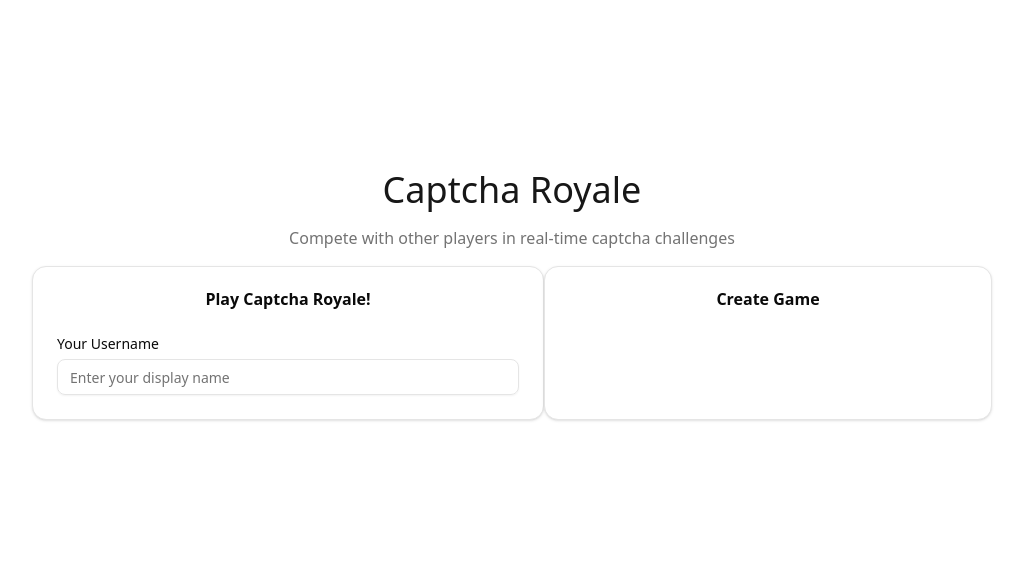
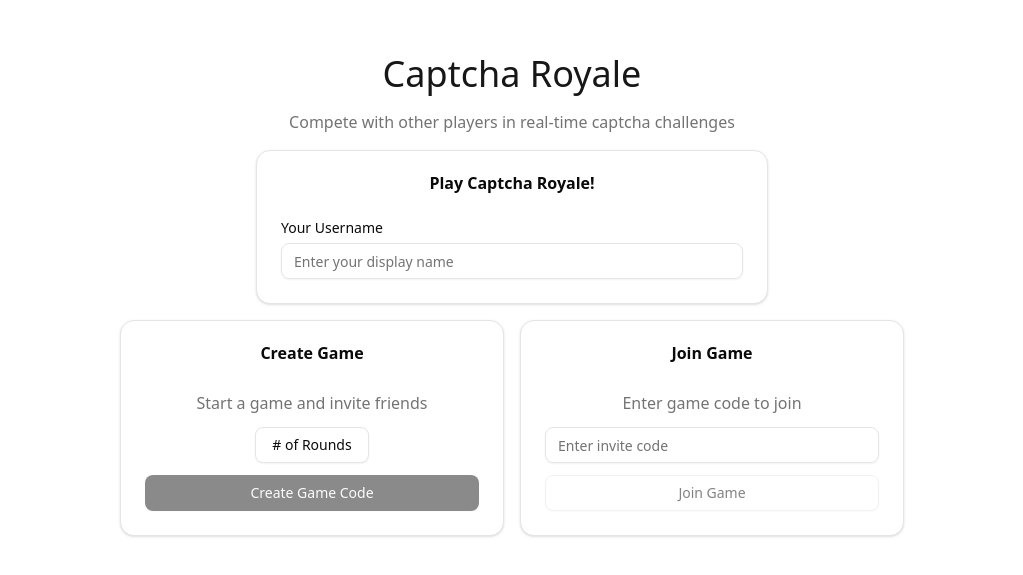
Before and after one commit to osh3276/captcha-royale, a React (Vite) app in the folder apps/web/: page /main-menu in a window 1280 px wide. Shown: the part 105-680 px from the top of the page, without its empty margins (128-1151 px from the left). Built offline with nearby package versions, Linux system fonts and the light colour scheme.

Commit message:
worked on main menu

```diff
--- a/apps/web/package.json
+++ b/apps/web/package.json
@@ -12,6 +12,7 @@
   "dependencies": {
     "@radix-ui/react-dropdown-menu": "^2.1.15",
     "@radix-ui/react-label": "^2.1.7",
+    "@radix-ui/react-scroll-area": "^1.2.9",
     "@radix-ui/react-separator": "^1.1.7",
     "@radix-ui/react-slot": "^1.2.3",
     "@tailwindcss/vite": "^4.1.11",
--- a/apps/web/src/MainMenu.tsx
+++ b/apps/web/src/MainMenu.tsx
@@ -17,6 +17,8 @@ import {
     DropdownMenuSeparator,
     DropdownMenuTrigger,
   } from "@/components/ui/dropdown-menu";
+import { ScrollArea } from "@/components/ui/scroll-area";
+import { Separator } from "@/components/ui/separator";
 import { Input } from "@/components/ui/input";
 import { Label } from "@/components/ui/label";
 
@@ -48,7 +50,7 @@ export default function MainMenu({ onCreateGame, onJoinGame }: MainMenuProps) {
                     <div className="text-center space-y-4">
                         <h1 className = "text-4xl text-primary">Captcha Royale</h1>
                         <p className = "text-muted-foreground">Compete with other players in real-time captcha challenges</p>
-                        <div className = "w-full flex justify-center">
+                        <div className = "w-full flex flex-col items-center space-y-4">
                             <Card className = "w-full max-w-lg">
                                 <CardHeader>
                                     <CardTitle className = "text-center">Play Captcha Royale!</CardTitle>
@@ -63,18 +65,9 @@ export default function MainMenu({ onCreateGame, onJoinGame }: MainMenuProps) {
                                                 onChange = {(e) => setPlayerName(e.target.value)}
                                                 maxLength = {20}
                                             />
-                                                {/* <div className = "grid grid-cols-1 md:grid-cols-2 gap-4">
-                                                    <div className = "space-y-4">
-                                                        <h3>Create Game</h3>
-                                                        <p className = "text-muted-foreground">Start a game and invite friends</p>
-                                                        <Button
-                                                            onClick={handleCreateGame}
-                                                            disabled={!playerName.trim()}
-                                                            className = "w-full"
-                                                        > Create Game Code</Button>
                                         </div>
 
-                                                    <div className = "space-y-4">
+                                        {/* <div className = "space-y-4">
                                             <h3>Join Game</h3>
                                             <Input
                                                 placeholder = "Enter invite code"
@@ -88,19 +81,60 @@ export default function MainMenu({ onCreateGame, onJoinGame }: MainMenuProps) {
                                                 variant="outline"
                                                 className = "w-full"
                                             > Join Game</Button>
-                                                    </div>
                                         </div> */}
-                                            </div>
                                     </form>
                                 </CardContent>
                             </Card>
-                            <Card className = "w-full max-w-md">
+
+                            <div className = "w-full flex flex-col md:flex-row items-center md:items-start justify-center gap-4">
+                                <Card className = "w-full max-w-sm ">
                                     <CardHeader>
                                         <CardTitle className = "text-center">Create Game</CardTitle>
                                     </CardHeader>
+                                    <CardContent className = "space-y-3">
+                                            <p className = "text-muted-foreground">Start a game and invite friends</p>
+                                            <DropdownMenu>
+                                                <DropdownMenuTrigger asChild>
+                                                    <Button variant = "outline"># of Rounds</Button>
+                                                </DropdownMenuTrigger>
+                                                <DropdownMenuContent>
+                                                    {Array.from({length: 18}, (_, i) => i + 3).map((number) => (
+                                                        <DropdownMenuItem key = {number} onClick = {() => console.log({number})}>
+                                                            {number}
+                                                        </DropdownMenuItem>
+                                                    ))}
+                                                </DropdownMenuContent>
+                                            </DropdownMenu>
+                                            <Button
+                                                type = "submit"
+                                                onClick={handleCreateGame}
+                                                disabled={!playerName.trim()}
+                                                className = "w-full"
+                                            > Create Game Code</Button>
+                                    </CardContent>
+                                </Card>
 
-
+                                <Card className = "w-full max-w-sm">
+                                    <CardHeader>
+                                        <CardTitle className = "text-center">Join Game</CardTitle>
+                                    </CardHeader>
+                                    <CardContent className = "space-y-3">
+                                        <p className = "text-muted-foreground">Enter game code to join</p>
+                                        <Input
+                                            placeholder = "Enter invite code"
+                                            value = {inviteCode}
+                                            onChange = {(e) => setInviteCode(e.target.value.toLowerCase())}
+                                            maxLength = {6}
+                                        />
+                                        <Button
+                                            onClick={handleJoinGame}
+                                            disabled={!inviteCode.trim() || !playerName.trim()}
+                                            variant="outline"
+                                            className = "w-full"
+                                        > Join Game</Button>
+                                    </CardContent>
                                 </Card>
+                            </div>
                         </div>
                     </div>
                 </div>
--- /dev/null
+++ b/apps/web/src/components/ui/scroll-area.tsx
@@ -0,0 +1,56 @@
+import * as React from "react"
+import * as ScrollAreaPrimitive from "@radix-ui/react-scroll-area"
+
+import { cn } from "@/lib/utils"
+
+function ScrollArea({
+  className,
+  children,
+  ...props
+}: React.ComponentProps<typeof ScrollAreaPrimitive.Root>) {
+  return (
+    <ScrollAreaPrimitive.Root
+      data-slot="scroll-area"
+      className={cn("relative", className)}
+      {...props}
+    >
+      <ScrollAreaPrimitive.Viewport
+        data-slot="scroll-area-viewport"
+        className="focus-visible:ring-ring/50 size-full rounded-[inherit] transition-[color,box-shadow] outline-none focus-visible:ring-[3px] focus-visible:outline-1"
+      >
+        {children}
+      </ScrollAreaPrimitive.Viewport>
+      <ScrollBar />
+      <ScrollAreaPrimitive.Corner />
+    </ScrollAreaPrimitive.Root>
+  )
+}
+
+function ScrollBar({
+  className,
+  orientation = "vertical",
+  ...props
+}: React.ComponentProps<typeof ScrollAreaPrimitive.ScrollAreaScrollbar>) {
+  return (
+    <ScrollAreaPrimitive.ScrollAreaScrollbar
+      data-slot="scroll-area-scrollbar"
+      orientation={orientation}
+      className={cn(
+        "flex touch-none p-px transition-colors select-none",
+        orientation === "vertical" &&
+          "h-full w-2.5 border-l border-l-transparent",
+        orientation === "horizontal" &&
+          "h-2.5 flex-col border-t border-t-transparent",
+        className
+      )}
+      {...props}
+    >
+      <ScrollAreaPrimitive.ScrollAreaThumb
+        data-slot="scroll-area-thumb"
+        className="bg-border relative flex-1 rounded-full"
+      />
+    </ScrollAreaPrimitive.ScrollAreaScrollbar>
+  )
+}
+
+export { ScrollArea, ScrollBar }
--- a/apps/web/src/index.css
+++ b/apps/web/src/index.css
@@ -79,6 +79,7 @@
 #root {
   padding: 0 !important;
   margin: 0 !important;
+  min-width: 100vw;
 }
 
 .dark {
```
Also changed, not shown: 1 other file (tests, documents, lock files or other folders). Lines whose indentation alone changed are shown as unchanged.
